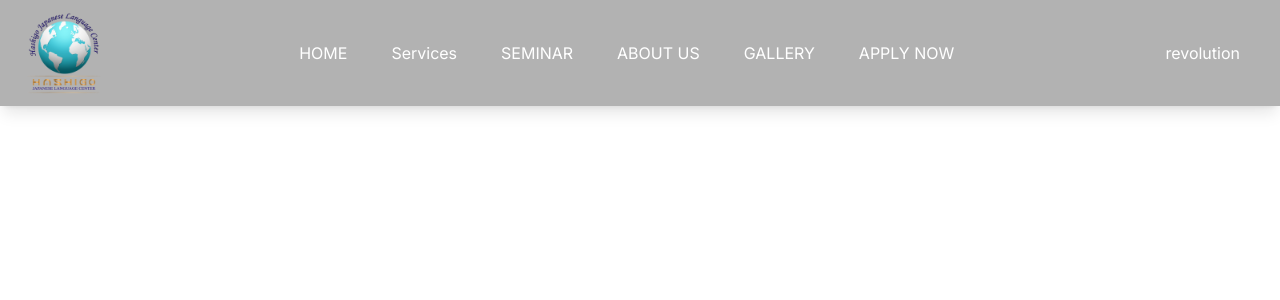
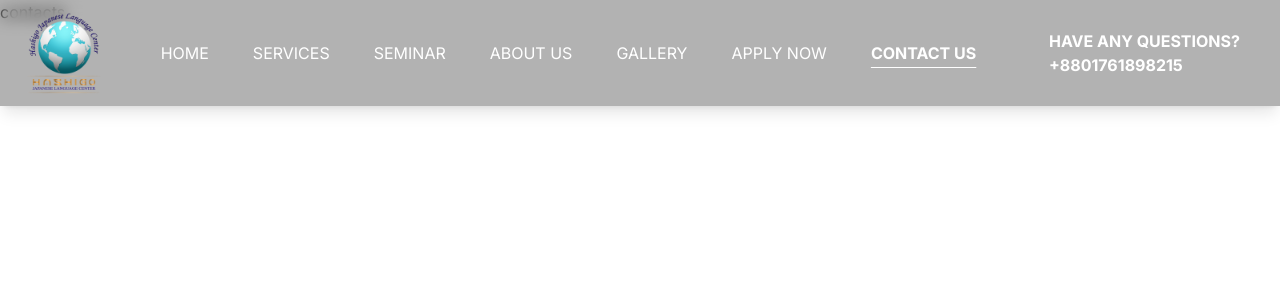
Before and after one commit to taherul77/ShiningEducation, a Next.js app: page /contacts in a window 1280 px wide. Shown: the top 300 px of the page. Built offline with nearby package versions, Linux system fonts and the light colour scheme.

Commit message:
update nav item

```diff
--- a/src/app/contacts/page.js
+++ b/src/app/contacts/page.js
@@ -3,7 +3,7 @@ import React from 'react'
 const page = () => {
   return (
     <div>
-
+      contacts
     </div>
   )
 }
--- a/src/components/ui/Nav/Nav.js
+++ b/src/components/ui/Nav/Nav.js
@@ -2,7 +2,7 @@
 import Image from "next/image";
 import Link from "next/link";
 import React, { useEffect, useState } from "react";
-import logos from "../../../../public/image/Logo.png"
+import logos from "../../../../public/image/Logo.png";
 import NavItem from "./NavItem"; // Importing NavItem component
 
 import { usePathname } from "next/navigation"; // Importing usePathname hook
@@ -21,8 +21,7 @@ export default function Nav() {
     setIsNavOpen(false);
   }, [pathname]);
 
-
-  const logo = "image/logo.png"
+  const logo = "image/logo.png";
   return (
     <>
       {/* Navigation bar */}
@@ -34,7 +33,7 @@ export default function Nav() {
         <div className="mx-auto max-w-7xl px-6 py-2">
           <div className="flex items-center justify-between mx-auto">
             {/* Logo with link */}
-            <Link href={`/`} className="" >
+            <Link href={`/`} className="">
               <Image
                 src={logos}
                 width={80}
@@ -51,18 +50,19 @@ export default function Nav() {
             </div>
 
             {/* Mobile menu toggle button */}
-            <div className="flex items-center z-50">
+            <div className="flex  items-center z-50">
               <div className="items-center text-white hidden lg:flex">
                 {/* Revolution link */}
                 <Link
-                  href={`/revolution`}
+                  href={`/contacts`}
                   className={`${
-                    pathname === `/revolution`
-                      ? "flex items-center px-4 active underline underline-offset-8 font-bold"
-                      : "flex items-center hover:underline underline-offset-8 px-4"
+                    pathname === `/contacts`
+                      ? "flex flex-col  px-4 active font-bold uppercase"
+                      : "flex flex-col uppercase px-4"
                   }`}
                 >
-                  revolution
+                  <p>Have any Questions?</p>
+                  <p>+8801761898215</p>
                 </Link>
               </div>
             </div>
--- a/src/components/ui/Nav/NavItem.js
+++ b/src/components/ui/Nav/NavItem.js
@@ -23,8 +23,8 @@ export default function NavItem() {
         <Link
           className={`link ${
             pathname === `/services`
-              ? " flex items-center px-4 active underline  underline-offset-8 font-bold"
-              : "flex items-center hover:underline underline-offset-8 px-4"
+              ? " flex items-center px-4 active underline  underline-offset-8 font-bold uppercase"
+              : "flex items-center hover:underline underline-offset-8 px-4 uppercase"
           }`}
           href={`/services`}
         >
@@ -79,6 +79,18 @@ export default function NavItem() {
           apply now
         </Link>
       </li>
+      <li className="flex">
+        <Link
+          className={`link ${
+            pathname === `/contacts`
+              ? "flex items-center px-4 active underline underline-offset-8 font-bold uppercase"
+              : "flex items-center hover:underline underline-offset-8 px-4 uppercase"
+          }`}
+          href={`/contacts`}
+        >
+          contact us
+        </Link>
+      </li>
     </>
   );
 
```
